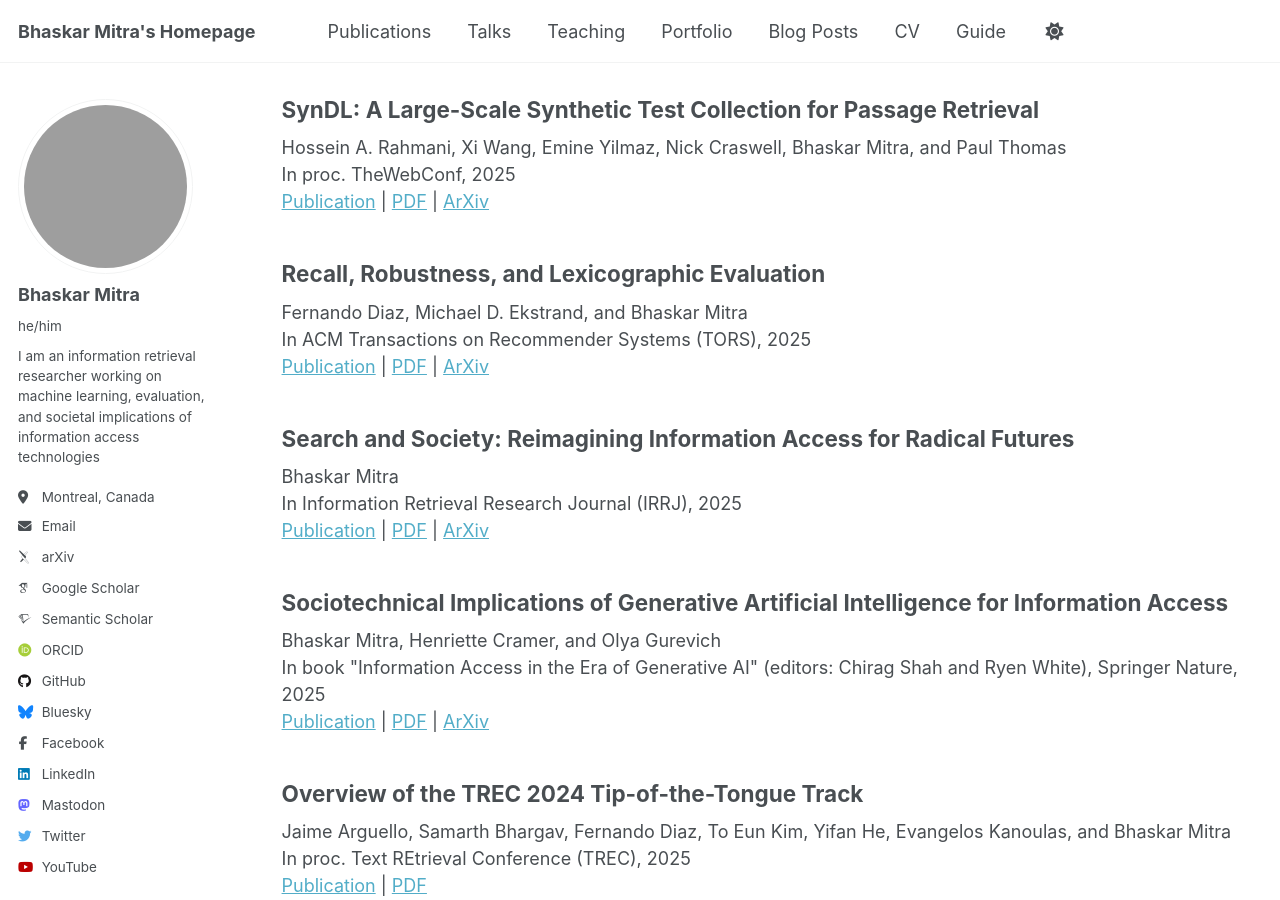
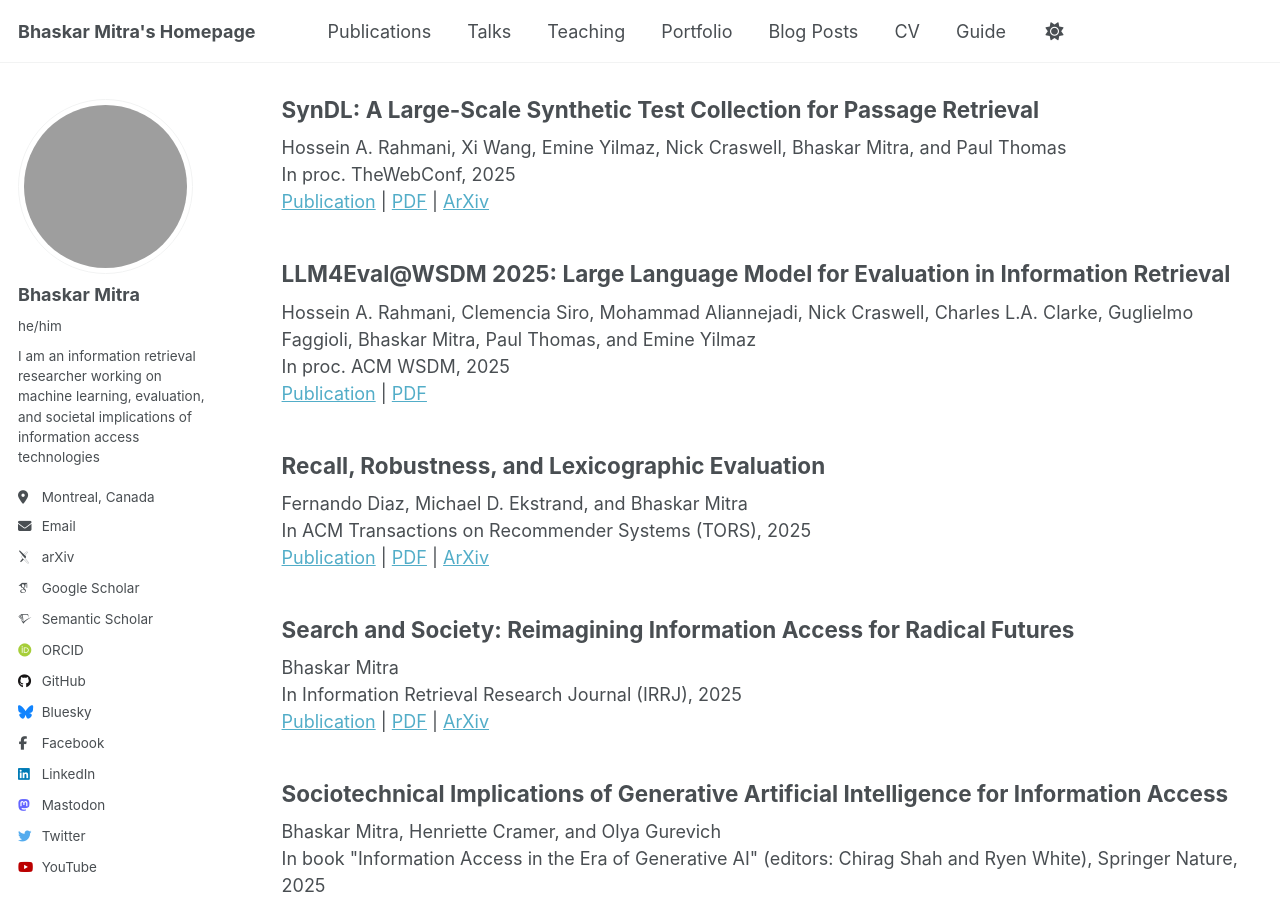
Before and after one commit to bhaskar-mitra/bhaskar-mitra.github.io, a Jekyll site: the page built from _pages/publications.html, in a window 1280 px wide and 900 px high, scrolled down 1045 px. Built offline with Jekyll 4.4.1, drawn with Linux system fonts in a browser that asks for light colours; some web fonts are replaced; grey boxes are pictures that could not be loaded.

Commit message:
Update publications.html

```diff
--- a/_pages/publications.html
+++ b/_pages/publications.html
@@ -52,6 +52,12 @@
     <a href="https://dl.acm.org/doi/10.1145/3701716.3715311">Publication</a> | <a href="../files/3701716.3715311.pdf">PDF</a> | <a href="https://arxiv.org/abs/2408.16312">ArXiv</a>
   </article>
   <article class="archive__item" itemscope itemtype="http://schema.org/CreativeWork">
+    <h2>LLM4Eval@WSDM 2025: Large Language Model for Evaluation in Information Retrieval</h2>
+    Hossein A. Rahmani, Clemencia Siro, Mohammad Aliannejadi, Nick Craswell, Charles L.A. Clarke, Guglielmo Faggioli, Bhaskar Mitra, Paul Thomas, and Emine Yilmaz<br/>
+    In proc. ACM WSDM, 2025<br/>
+    <a href="https://dl.acm.org/doi/abs/10.1145/3701551.3705706">Publication</a> | <a href="../files/3701551.3705706.pdf">PDF</a>
+  </article>
+  <article class="archive__item" itemscope itemtype="http://schema.org/CreativeWork">
     <h2>Recall, Robustness, and Lexicographic Evaluation</h2>
     Fernando Diaz, Michael D. Ekstrand, and Bhaskar Mitra<br/>
     In ACM Transactions on Recommender Systems (TORS), 2025<br/>
```
